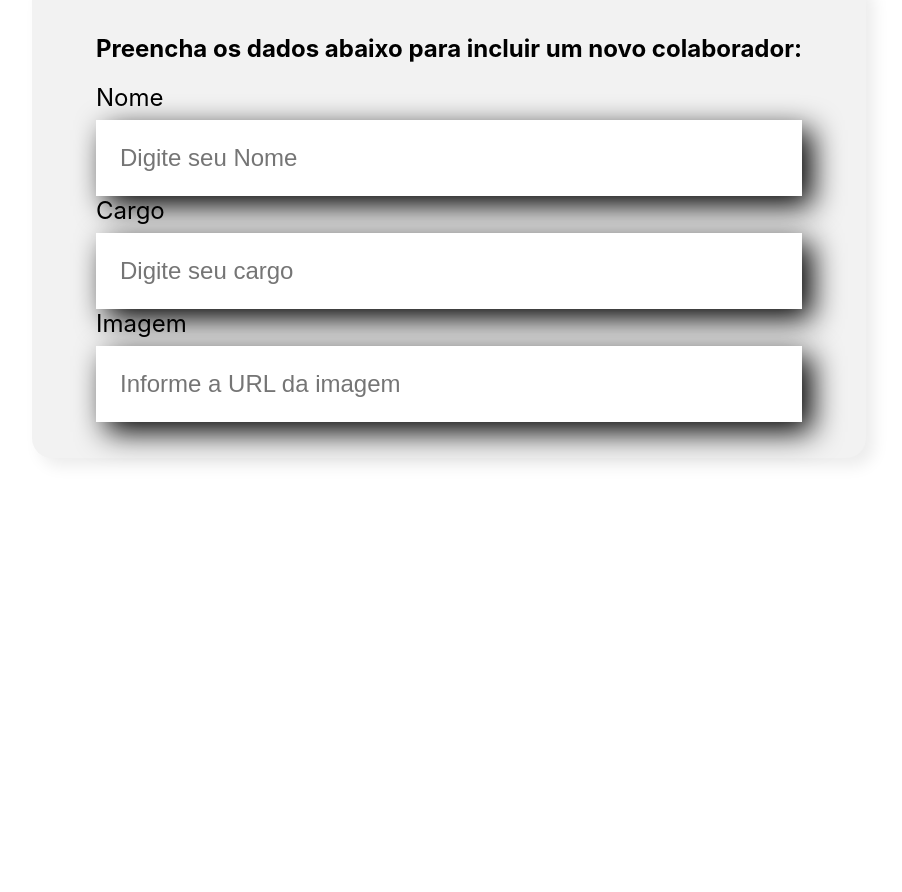
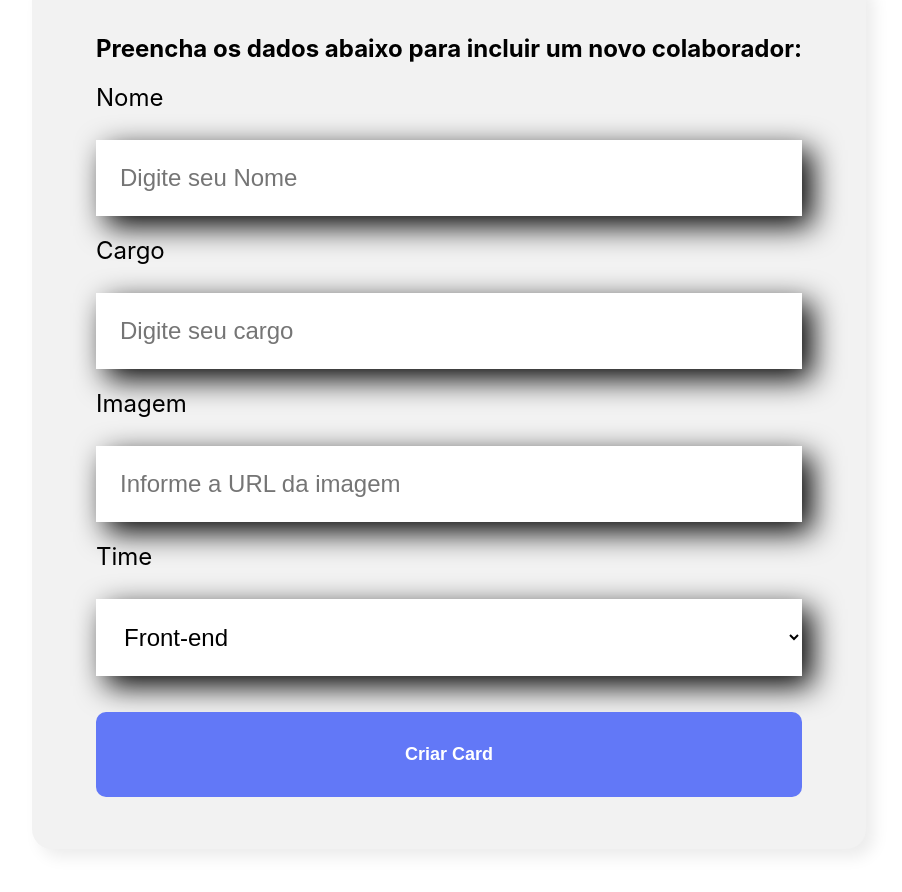
Before and after one commit to almeidarenato/organo, a React (Create React App) app: page / in a window 1280 px wide. Shown: the part 600-1492 px from the top of the page, without its empty margins (191-1093 px from the left). Before the commit the page ends 1138 px from the top, so only its background shows below. Built offline with nearby package versions, Linux system fonts and the light colour scheme.

Commit message:
feat: insercao de campos novos no form

```diff
--- a/src/components/Form/Form.css
+++ b/src/components/Form/Form.css
@@ -9,4 +9,10 @@
     border-radius: 20px;
     padding: 36px 64px;
     box-shadow: 8px 8px 16px rgba(0, 0 ,0, 0.08);
+    display:flex;
+    flex-direction:column;
+    justify-content:center;
 }
+.form form input,.form form select {
+    margin: 20px 0px;
+}
--- a/src/components/Form/index.js
+++ b/src/components/Form/index.js
@@ -1,14 +1,32 @@
 import './Form.css'
 import Textfield from '../Textfield';
+import SelectionList from '../SelectionList';
+import Button from '../Button'
+
 
 const Form = (props,children) => {
+  const teams = [
+    'Front-end',
+    'Back-end',
+    'Arquitetura',
+    'Devops',
+    'QA',
+    'Scrum'
+  ]
+  const onSave = (evt) => {
+    evt.preventDefault();
+    console.log("Log de Form")
+    console.log(evt)
+  }
   return (
     <section className='form'>
-        <form>
+        <form onSubmit={onSave}>
             <h2>Preencha os dados abaixo para incluir um novo colaborador:</h2>
             <Textfield label="Nome" placeholder="Digite seu Nome"/>
             <Textfield label="Cargo" placeholder="Digite seu cargo"/>
             <Textfield label="Imagem" placeholder="Informe a URL da imagem"/>
+            <SelectionList label="Time" itens={teams} />
+            <Button>Criar Card</Button>
         </form>
     </section>
   );
```
